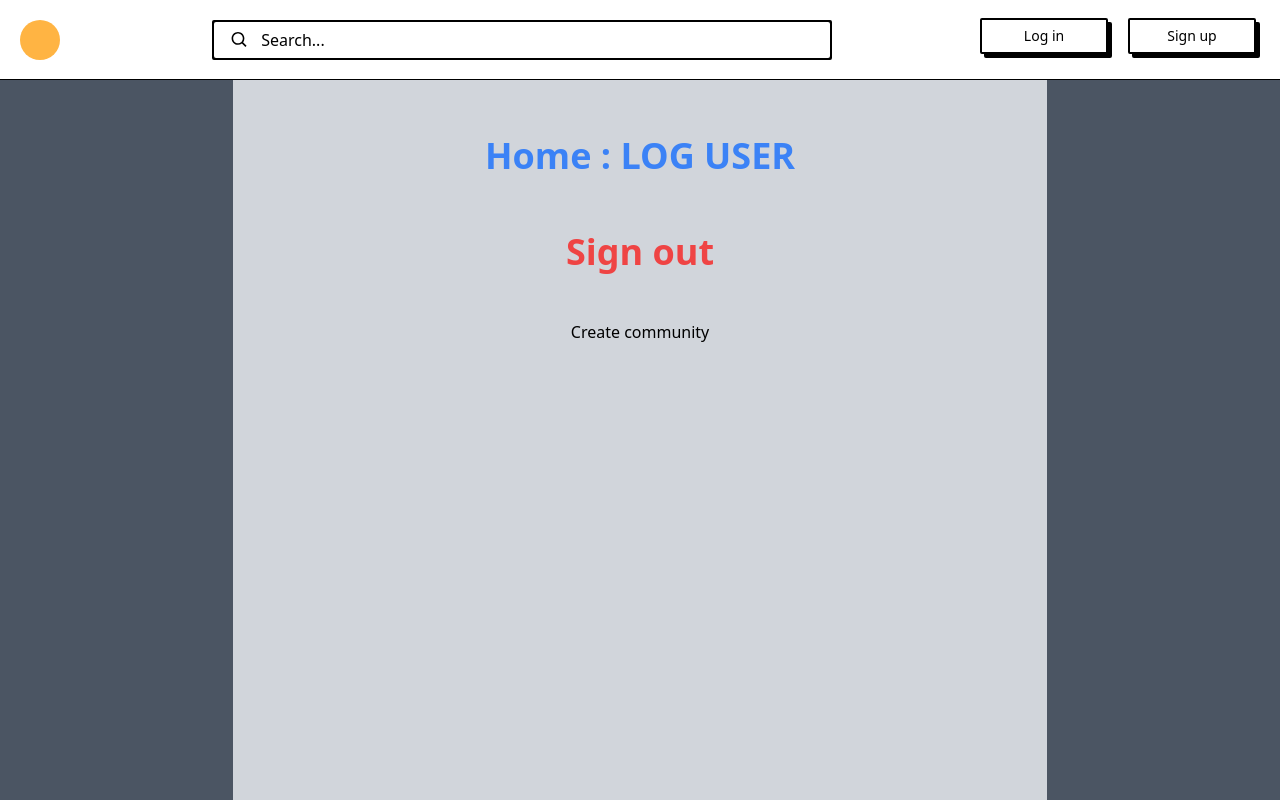
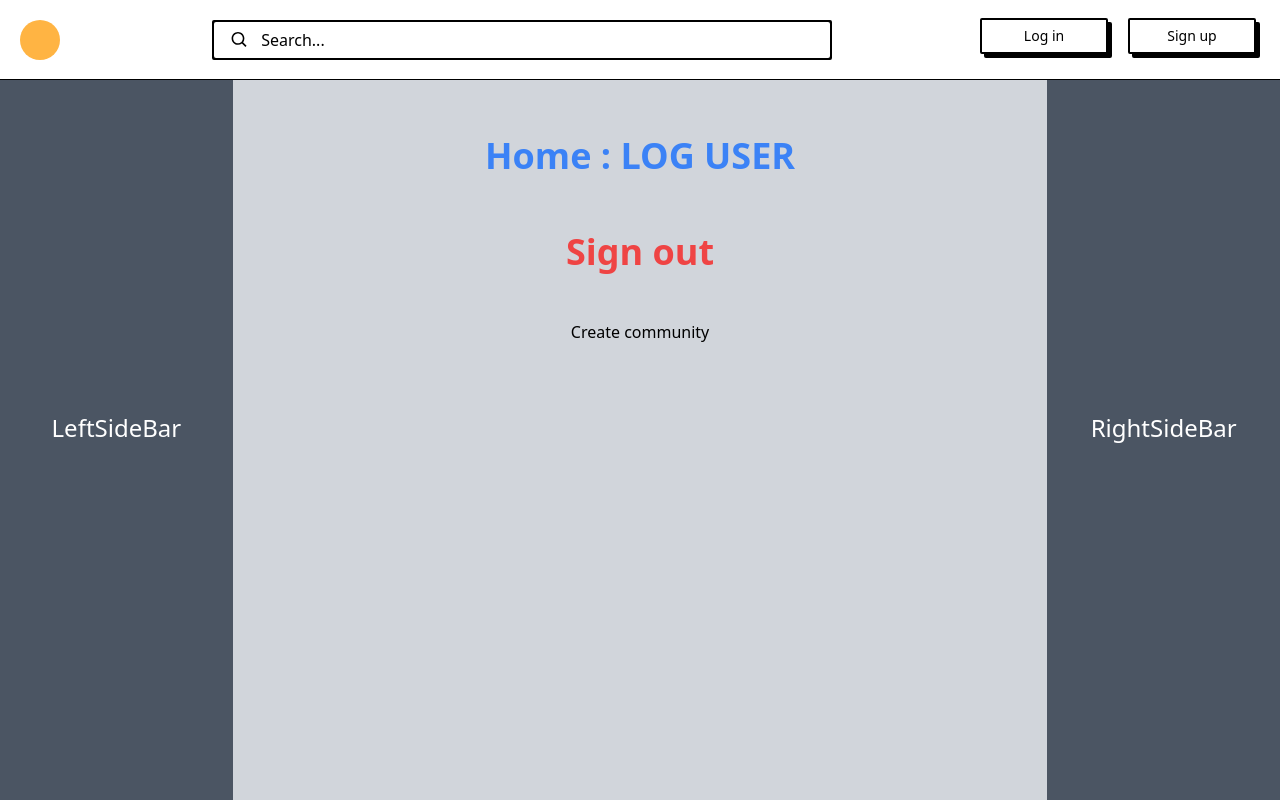
Before and after one commit to Anurag-Kochar-1/CommComm-Community-Platform, a Next.js app: page / in a window 1280 px wide. Built offline with nearby package versions, Linux system fonts and the light colour scheme; no server answers.

Commit message:
communityLayout-added

```diff
--- a/components/globalComponents/SideBars/LeftSideBar/LeftSideBar.tsx
+++ b/components/globalComponents/SideBars/LeftSideBar/LeftSideBar.tsx
@@ -2,8 +2,8 @@ import React from 'react'
 
 const LeftSideBar = () => {
   return (
-    <div className='hidden lg:inline-flex w-[20%] h-[93vh] mt-[7vh] bg-gray-600'>
-        LeftSideBar
+    <div className='hidden lg:inline-flex w-[20%] h-[93vh] mt-[7vh] bg-gray-600 justify-center items-center'>
+        <h1 className='font-medium text-2xl text-white'> LeftSideBar </h1>
     </div>
   )
 }
--- a/components/globalComponents/SideBars/RightSideBar/RightSideBar.tsx
+++ b/components/globalComponents/SideBars/RightSideBar/RightSideBar.tsx
@@ -2,8 +2,8 @@ import React from 'react'
 
 const RightSideBar = () => {
   return (
-    <div className='hidden lg:inline-flex w-[20%] h-[93vh] mt-[7vh] bg-gray-600'>
-
+    <div className='hidden lg:inline-flex w-[20%] h-[93vh] mt-[7vh] bg-gray-600 justify-center items-center'>
+        <h1 className='font-medium text-2xl text-white'> RightSideBar </h1>
     </div>
   )
 }
--- a/components/layouts/BaseOne/BaseOneLayout.tsx
+++ b/components/layouts/BaseOne/BaseOneLayout.tsx
@@ -10,7 +10,7 @@ interface IHomeLayoutProps {
 }
 
 const BaseOneLayout = ( {children}:IHomeLayoutProps ) => {
-  // console.log(`-------------- BaseOneLayout is running`)
+  console.log(`-------------- BaseOneLayout is running`)
   return (
     <div className='w-full flex justify-between items-center max-h-screen overflow-hidden'>
         <Head>
--- a/components/layouts/Community/CommunityLayout.tsx
+++ b/components/layouts/Community/CommunityLayout.tsx
@@ -9,7 +9,7 @@ interface IProps {
 const CommunityLayout = ({children}: IProps) => {
     console.log(`----------------------------- CommunityLayout is running`)
   return (
-    <div className='w-full lg:w-[60%] h-[84vh] lg:h-[93vh] mt-[7vh] mb-[10vh] lg:mb-[0vh] flex flex-col justify-start items-center overflow-x-hidden overflow-y-visible bg-green-900 '>
+    <div className='w-full h-[80vh] lg:h-[90vh] mt-[10vh] mb-[10vh] lg:mb-0 flex flex-col justify-start items-center overflow-x-hidden overflow-y-visible'>
 
         <TopSection />
         <NavTabs />
--- a/pages/community/[id]/index.tsx
+++ b/pages/community/[id]/index.tsx
@@ -20,10 +20,7 @@ const index = ({ communityData }: any) => {
   return (
     <CommunityLayout>
       {/* <main className='w-full lg:w-[70%] h-[80vh] lg:h-[90vh] mt-[10vh] mb-[10vh] lg:mb-0 bg-gray-200 flex flex-col justify-start items-center'> */}
-      <main className='w-full bg-gray-200 flex flex-col justify-start items-center'>
-        {/* <TopSection /> */}
-        {/* <NavTabs /> */}
-
+      <main className='w-full bg-blue-600 flex flex-col justify-start items-center'>
 
         <h1 className='mt-10' onClick={() => console.log(id)}> Community ID - {router.query.id} : blog </h1>
       </main>
```
